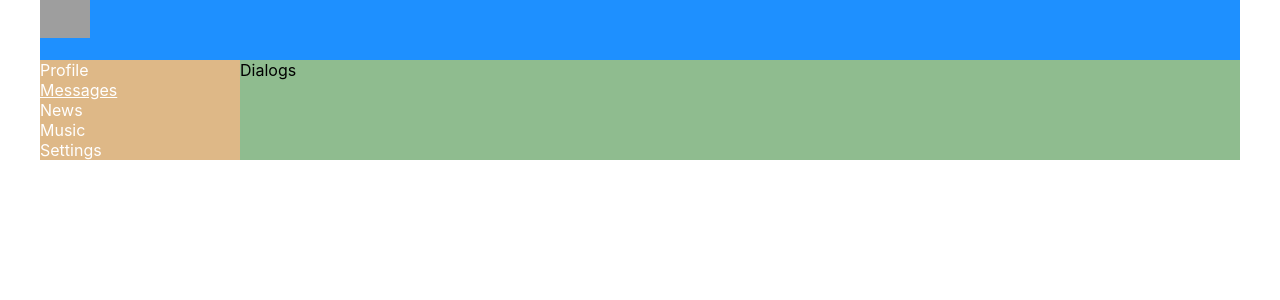
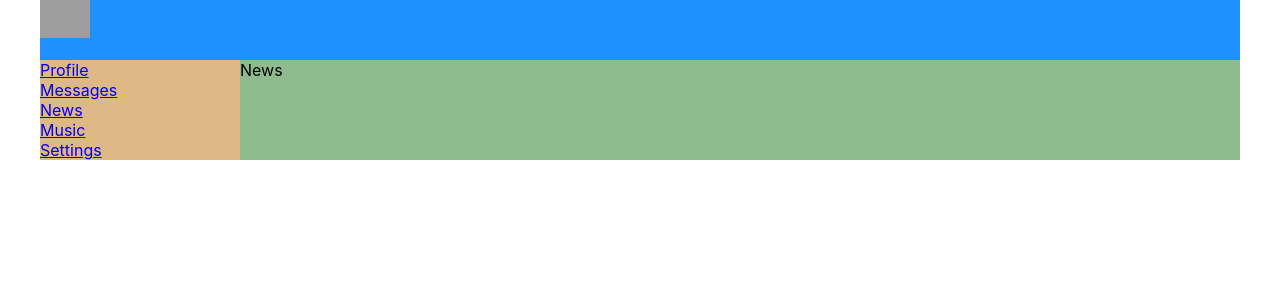
Before and after one commit to 7heJudge/LearnReact, a React (Create React App) app: page /news in a window 1280 px wide. Shown: the top 300 px of the page. Built offline with nearby package versions, Linux system fonts and the light colour scheme; grey boxes are pictures that could not be loaded.

Commit message:
add News, Music, Settings pages

```diff
--- a/package.json
+++ b/package.json
@@ -8,6 +8,7 @@
     "@testing-library/user-event": "^12.8.3",
     "react": "^17.0.2",
     "react-dom": "^17.0.2",
+    "react-router-dom": "^5.2.0",
     "react-scripts": "4.0.3",
     "web-vitals": "^1.1.1"
   },
--- a/src/App.js
+++ b/src/App.js
@@ -4,17 +4,26 @@
 import {Navbar} from "./components/Navbar/Navbar";
 import {Profile} from "./components/Profile/Profile";
 import {Dialogs} from "./components/Dialogs/Dialogs";
+import {BrowserRouter, Route} from "react-router-dom";
+import {News} from "./components/News/News";
+import {Music} from "./components/Music/Music";
+import {Settings} from "./components/Settings/Settings";
 
 const App = () => {
     return (
+        <BrowserRouter>
         <div className='appWrapper'>
             <Header/>
             <Navbar/>
             <div className='appWrapperContent'>
-                {/*<Profile/>*/}
-                <Dialogs/>
+                <Route path='/profile' component={Profile}/>
+                <Route path='/dialogs' component={Dialogs}/>
+                <Route path='/news' component={News}/>
+                <Route path='/music' component={Music}/>
+                <Route path='/settings' component={Settings}/>
             </div>
         </div>
+    </BrowserRouter>
     );
 };
 
--- /dev/null
+++ b/src/components/Music/Music.jsx
@@ -0,0 +1,9 @@
+import cls from './Music.module.css';
+
+export const Music = () => {
+    return (
+        <div>
+            Music
+        </div>
+    );
+};
--- a/src/components/Navbar/Navbar.jsx
+++ b/src/components/Navbar/Navbar.jsx
@@ -3,11 +3,11 @@
 export const Navbar = () => {
     return (
         <nav className={cls.nav}>
-            <div className={cls.item}><a>Profile</a></div>
-            <div className={`${cls.item} ${cls.temp}`}><a>Messages</a></div>
-            <div className={cls.item}><a>News</a></div>
-            <div className={cls.item}><a>Music</a></div>
-            <div className={cls.item}><a>Settings</a></div>
+            <div className={cls.item}><a href='/profile'>Profile</a></div>
+            <div className={`${cls.item} ${cls.temp}`}><a href='/dialogs'>Messages</a></div>
+            <div className={cls.item}><a href='/news'>News</a></div>
+            <div className={cls.item}><a href='/music'>Music</a></div>
+            <div className={cls.item}><a href='/settings'>Settings</a></div>
         </nav>
     );
 };
--- /dev/null
+++ b/src/components/News/News.jsx
@@ -0,0 +1,9 @@
+import cls from './News.module.css';
+
+export const News = () => {
+    return (
+        <div>
+            News
+        </div>
+    );
+};
--- /dev/null
+++ b/src/components/Settings/Settings.jsx
@@ -0,0 +1,9 @@
+import cls from './Settings.module.css';
+
+export const Settings = () => {
+    return (
+        <div>
+            Settings
+        </div>
+    );
+};
```
Also changed, not shown: src/components/Music/Music.module.css (added), src/components/News/News.module.css (added), src/components/Settings/Settings.module.css (added), 1 other file (tests, documents, lock files or other folders).
